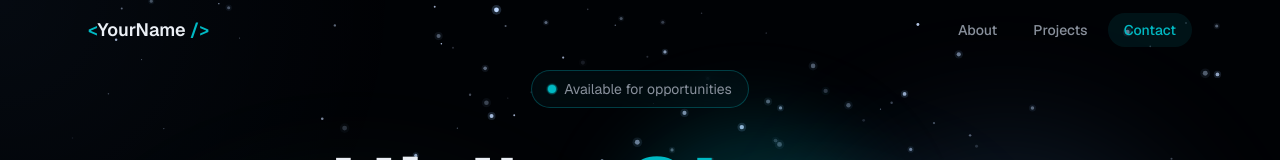
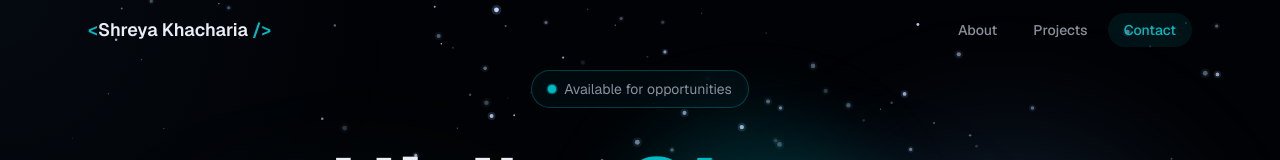
Before and after one commit to Shreyeah03/Shreyeah03, a Next.js app: page / in a window 1280 px wide. Shown: the top 160 px of the page. Built offline with nearby package versions, Linux system fonts and the light colour scheme.

Commit message:
feat: update header with Shreya Khacharia name
Co-authored-by: null <196100041+Shreyeah03@users.noreply.github.com>

```diff
--- a/components/header.tsx
+++ b/components/header.tsx
@@ -50,7 +50,7 @@ export function Header() {
           className="text-lg font-semibold text-foreground hover:text-primary transition-colors duration-300"
         >
           <span className="text-primary">{"<"}</span>
-          YourName
+          Shreya Khacharia
           <span className="text-primary">{" />"}</span>
         </Link>
 
```
